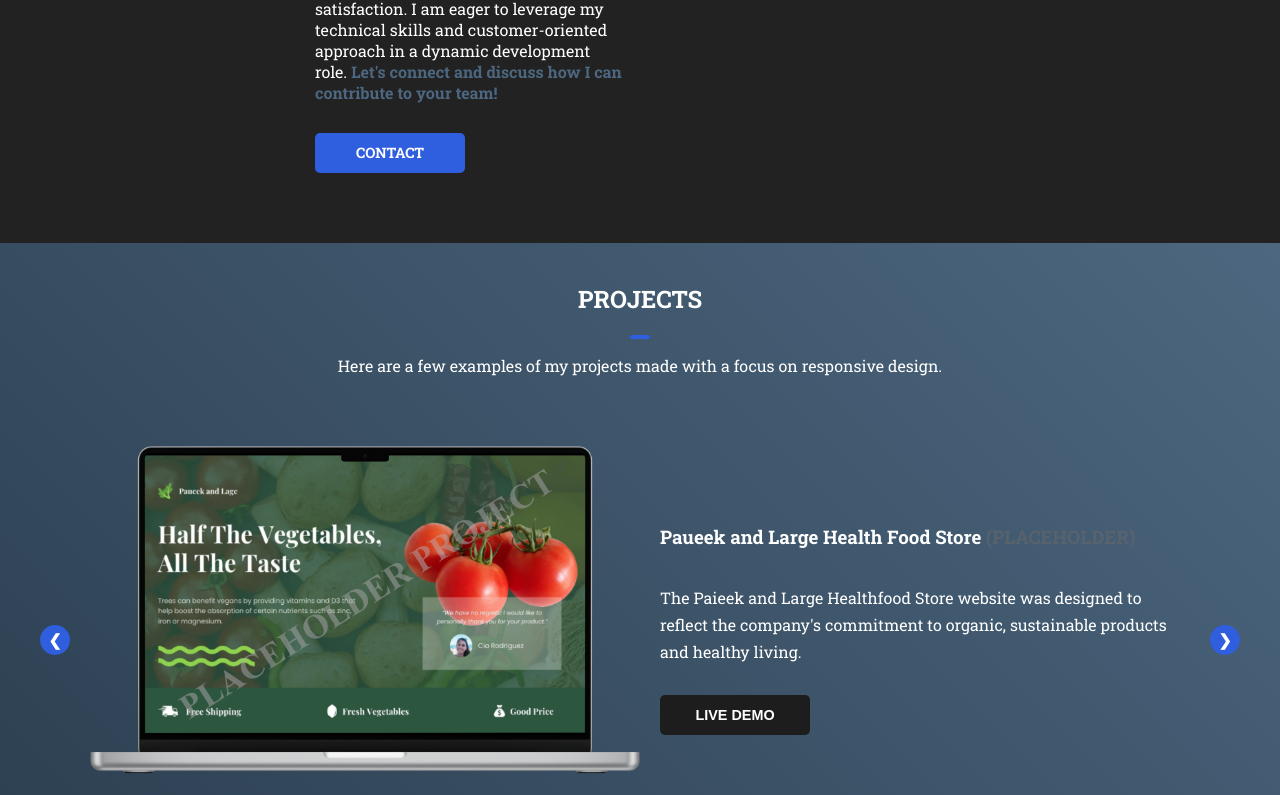
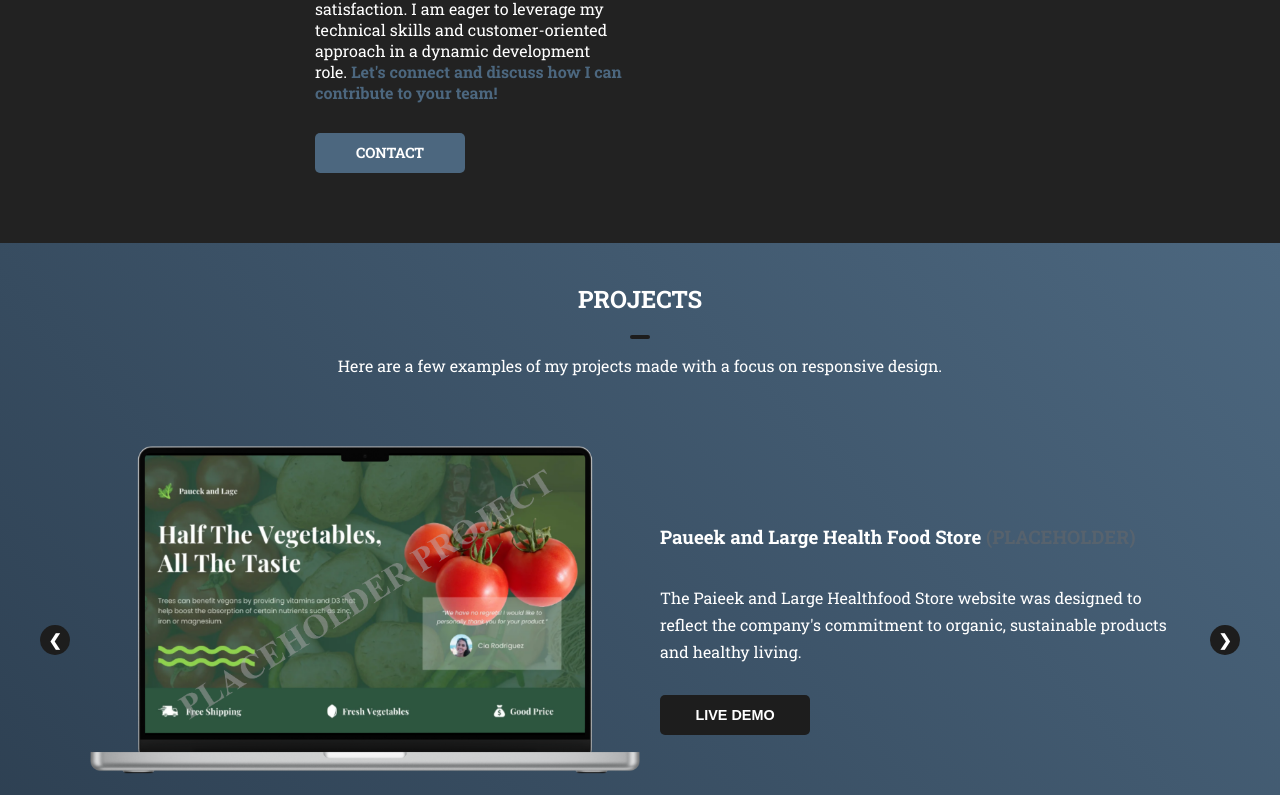
Before and after one commit to rastkojovic/portfolio, a plain HTML site: page index.html in a window 1280 px wide. Shown: the part 1385-2180 px from the top of the page. Drawn offline with Linux system fonts and the light colour scheme.

Commit message:
Add files via upload

```diff
--- a/styles/style.scss
+++ b/styles/style.scss
@@ -5,10 +5,11 @@ $header-text-color: #818080;
 $background-color-dark: #1d1d1d;
 $background-color-gradient: linear-gradient(45deg, #2c3e50, #4c677f);
 $navbar-background: #111111;
-$heading-hr-bg-color: #2f5edf;
-$button-background-color: #2f5edf;
+$heading-hr-bg-color: #4c677f;
+$heading-hr-bg-color-dark:#1d1d1d;
+$button-background-color: #4c677f;
 $blue-text-color: #4c677f;
-$button-hover-color: #173eaa;
+$button-hover-color: #314e68;
 $button-dark-bg-color: #1d1d1d;
 $button-dark-hover-color: #111111;
 $burger-dropdown-hover-color: #302f2f;
@@ -406,6 +407,7 @@ body {
 
       hr {
         @include heading-hr-style();
+        background-color: $heading-hr-bg-color-dark;
       }
 
       p:first-of-type {
@@ -454,7 +456,7 @@ body {
           font-weight: bold;
           width: 30px;
           height: 30px;
-          background-color: #2f5edf;
+          background-color: $button-dark-bg-color;
           border: none;
           border-radius: 50%;
           display: flex;
@@ -464,7 +466,8 @@ body {
           margin-bottom: 100px;
 
           &:hover {
-            background-color: #173eaa;
+            background-color: #000000;
+            transform: scale(105%);
           }
 
           p {
@@ -679,6 +682,10 @@ body {
 
       .right {
         margin-bottom: 50px;
+
+        a {
+          text-decoration: none;
+        }
       }
     }
   }
```
Also changed, not shown: styles/style.css, 1 other file.
